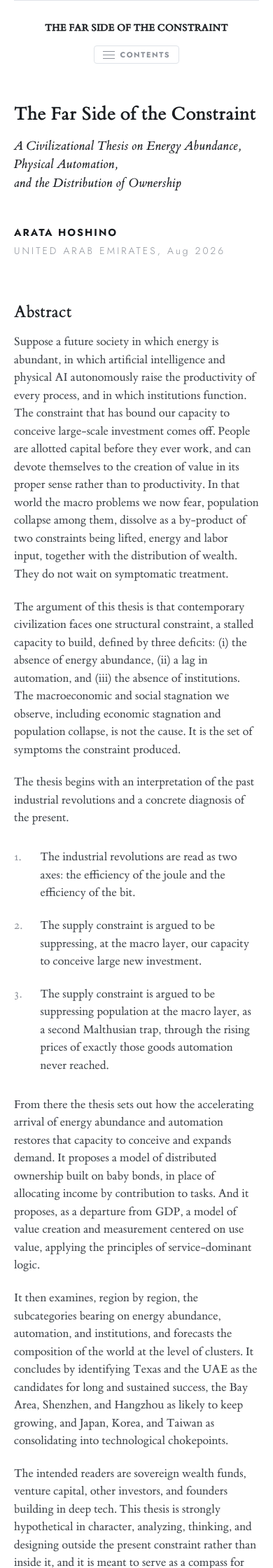
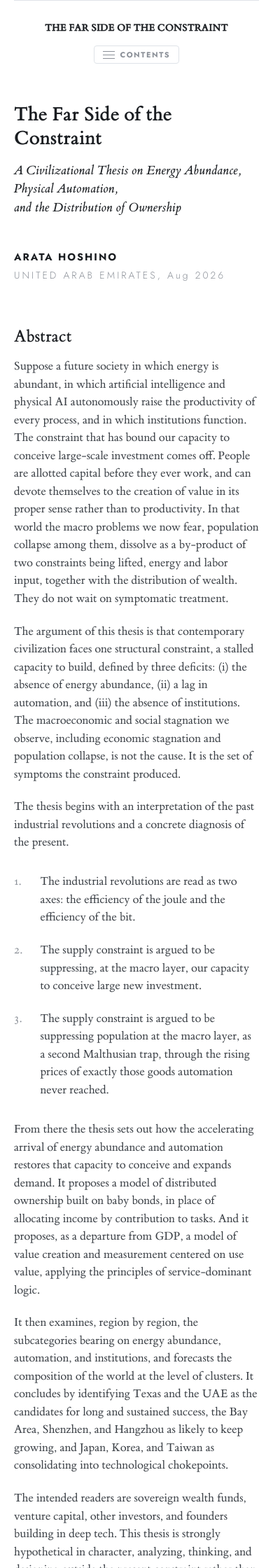
Before and after one commit to arata-hoshino/arata-hoshino.github.io, a Jekyll site: the page built from index.md, in a window 390 px wide. Shown: the top 2240 px of the page at 70% size. Built offline with Jekyll 4.4.1, drawn with Linux system fonts in a browser that asks for light colours.

Commit message:
Set the title at 29px on a phone
Co-Authored-By: Claude Opus 5 <noreply@anthropic.com>

```diff
--- a/assets/css/style.css
+++ b/assets/css/style.css
@@ -480,8 +480,8 @@ main {
 .page-title {
   margin: 0 0 0.6em;
   color: var(--ink);
-  /* 28px on a phone, rising with the page to 50 on a desk */
-  font-size: clamp(1.75rem, 4.4vw, 2.95rem);
+  /* 29px on a phone, rising with the page to 47 on a desk */
+  font-size: clamp(1.8125rem, 4.4vw, 2.95rem);
   /* 800: Lora's axis stops at 700, so this resolves to 700 */
   font-weight: 800;
   line-height: 1.15;
```
